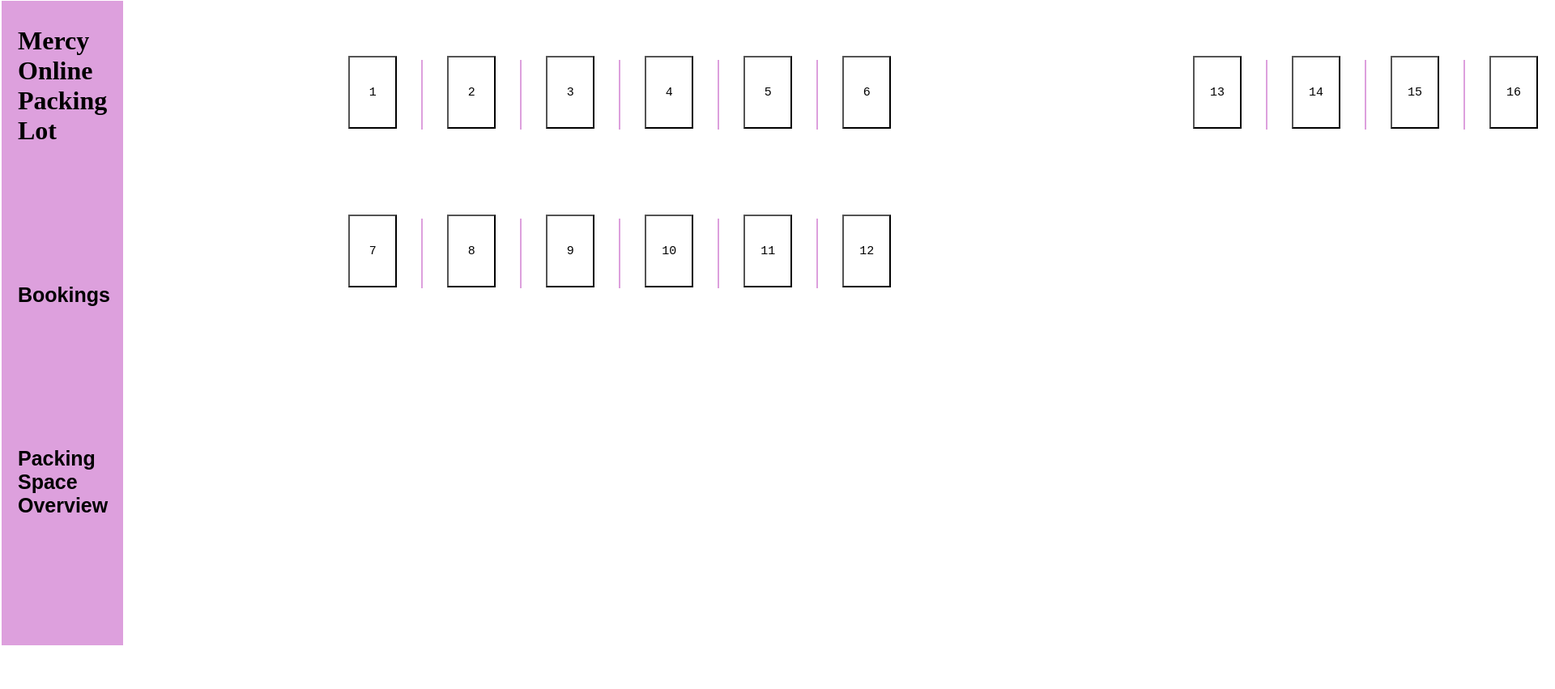
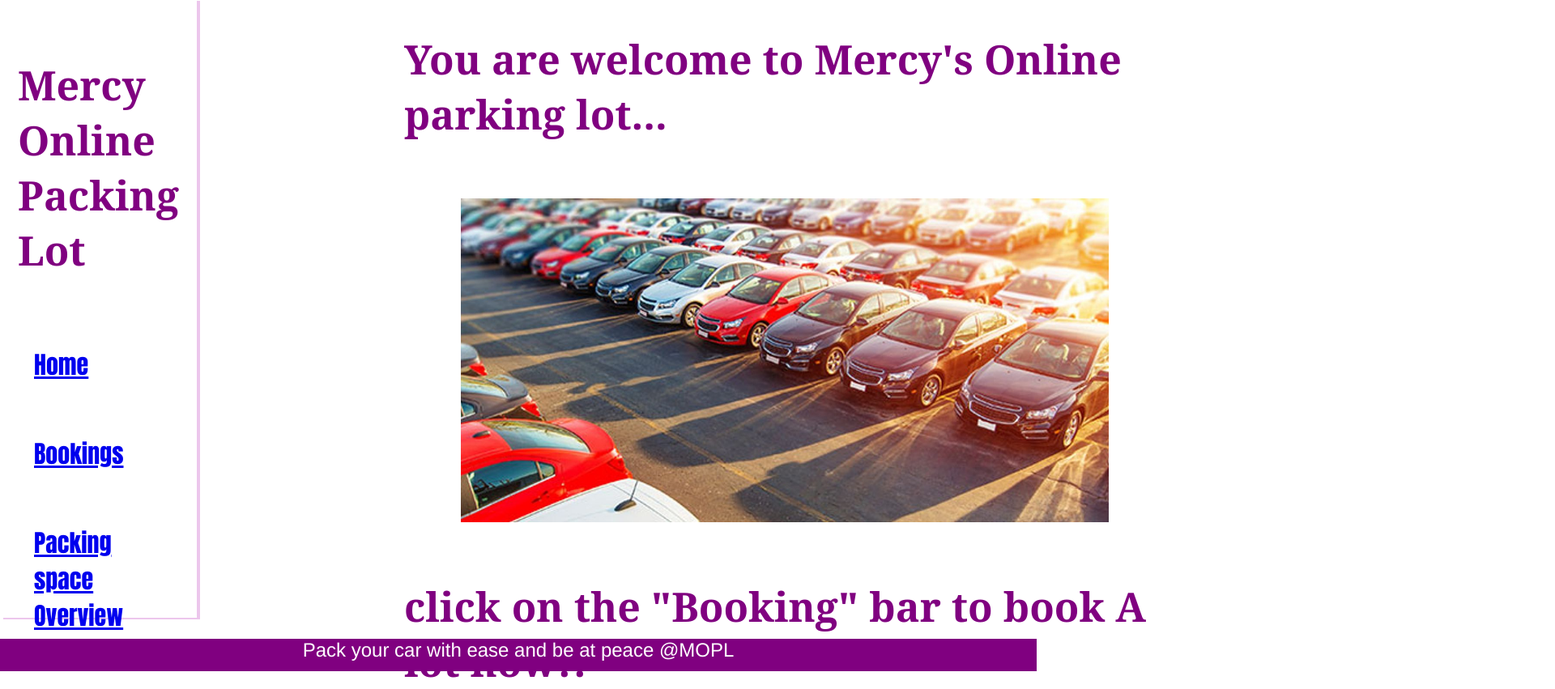
Before and after one commit to Charity10/Parking_lot, a plain HTML site: page index.html in a window 1280 px wide. Shown: the part 11-862 px from the top of the page at 81% size, 1920 px wide, since content can reach past the window. Before the commit the page ends 810 px from the top, so only its background shows below. Drawn offline with Linux system fonts and the light colour scheme.

Commit message:
Added Booking page

```diff
--- a/index.html
+++ b/index.html
@@ -7,67 +7,30 @@
     <link rel="stylesheet" href="styles.css">
 </head>
 <body>
-    <div class="parking-lot">
-        <div class="side-bar">
-            <h1>Mercy Online Packing Lot</h1>
-            <p id="bookings">Bookings</p>
-            <p id="space">Packing Space Overview</p>
-        </div>
+    <div class = "home-page">
 
-        <div class="lot"  >
-             <div class="lot-1" >
-                <div class="parking"  >
-                <button id = "btn" >1<br></button>
-                <p></p>
-                <button >2</button>
-                <p></p>
-                <button >3</button>
-                <p></p>
-                <button id="btn4">4</button>
-                <p></p>
-                <button id="btn5">5</button>
-                <p></p>
-                <button id="btn6">6</button>
-            </div>
-            <div class="parking" >
-                <button id="btn7">7</button>
-                <p></p>
-                <button id="btn8">8</button>
-                <p></p>
-                <button id="btn9">9</button>
-                <p></p>
-                <button id="btn10">10</button>
-                <p></p>
-                <button id="btn11">11</button>
-                <p></p>
-                <button id="btn12">12</button>
-            </div>
-        </div>
-        <div class="parking-1" >
-            <button id="btn13">13</button>
-            <p></p>
-            <button id="btn14">14</button>
-            <p></p>
-            <button id="btn15">15</button>
-            <p></p>
-            <button id="btn16">16</button>
-            <p></p>
-            <button>17</button>
-            <p></p>
-            <button id="btn18">18</button>
-            <p></p>
-            <button id="btn19">19</button>
-            <p></p>
-            <button id="btn20">20</button>
-        </div>
-        </div>
-
-        </div>
+    <aside class = "side-bar">
+        <h3>Mercy Online Packing Lot</h3>
+        <nav>
+            <a href="#" class="menu">Home</a>
+            <a href="bookings.html" class="menu">Bookings</a>
+            <a href="parking.html" class="menu">Packing space Overview</a>
+        </nav>
+    </aside>
 
 
+      <main class="home">
+        <h3>You are welcome to Mercy's Online parking lot...
+
+            <img src="./assets/cars.jpg" height="50%" left="50px" /><br>
+            click on the "Booking" bar to book A lot now!!
+        </h3>
+        </main>
     </div>
 
-
+   <footer>
+    Pack your car with ease and be at peace @MOPL
+   </footer>
 
 
 
--- a/index.js
+++ b/index.js
@@ -1,15 +1,18 @@
-const buttons = document.getElementById("btn")
+const buttons = document.getElementById('btn')
+const Book = document.getElementById("bookings")
 
 
 buttons.addEventListener('click', function() {
   if (buttons.innerHTML === "Booked"){
     buttons.innerHTML = "Free"
-    buttons.style.backgroundColor='white'
+    buttons.style.backgroundColor ='white'
     buttons.style.fontSize='18px'
+    window.alert('Have a nice drive... We hope to see you again')
   } else {
     buttons.innerHTML = "Booked"
     buttons.style.backgroundColor='purple';
     buttons.style.fontSize='10px'
+    window.alert("You've booked a space for 2hours")
 
   }
 })
--- a/styles.css
+++ b/styles.css
@@ -3,48 +3,87 @@ body{
     padding: 0 ;
 }
 
-.parking-lot {
+.parking-page {
     display: flex;
     height: 100%;
     gap: 20%;
 
 }
+.home-page {
+    display: flex;
+    height: 100%;
+    gap: 20%;
+}
+img{
+    margin: 50px;
+    padding: 20px;
+}
+h3 {
+    font-size: 50px;
+    font-family:Cambria, Cochin, Georgia, Times, 'Times New Roman', serif;
+    color: purple;
+}
+footer{
+    bottom: 100%;
+    width: 100%;
+    background: purple;
+    color:white;
+    height: 40px;
+    font-size: 24px;
+    font-family: 'Franklin Gothic Medium', 'Arial Narrow', Arial, sans-serif;
+    text-align: center;
 
+}
 .side-bar {
     display: grid;
     position: relative;
     grid-column: auto;
-    padding: 10px 20px;
+    padding: 20px;
     margin: 0;
+    margin-bottom: 30px;
     margin-top: 10px;
-    box-sizing: border-box;
+    box-shadow: 4px 2px rgb(236, 198, 236);
     border: 2px solid white;
-    background-color: plum;
-    width: 20%;
-    height: 100%;
+    background:white(239, 234, 234);
+    width: 25%;
+    height: 90%;
 
 }
 .parking {
+    display: grid;
+   margin-top: 30px;
+    border-color: antiquewhite;
+    height:17%;
+    justify-content: center;
+
+}
+
+.park-1 {
     display: flex;
    margin-top: 60px;
     border-color: antiquewhite;
     height:17% ;
     gap: 10px;
-
 }
-.parking-1 {
+.park-2 {
     display: flex;
-   margin-top: 60px;
+   margin-top: 20px;
     border-color: antiquewhite;
     height:17% ;
     gap: 10px;
-
+}
+.park-3 {
+    display: flex;
+   margin-top: 50px;
+    border-color: antiquewhite;
+    height:17% ;
+    gap: 10px;
 }
 
  p {
     width: 2px;
     background-color: plum;
-    gap: 30px;
+    gap: 10px;
     font-family: Arial, Helvetica, sans-serif;
     font-weight: bold;
     font-size: 25px;
@@ -67,6 +106,14 @@ button {
 
     /* display: none; */
 }
+
 button:hover {
     background: rgba(154, 37, 154, 0.062);
 }
+a {
+display: block;
+margin-top: 5px;
+padding: 30px 20px;
+font-size: 30px;
+font-family: Impact, Haettenschweiler, 'Arial Narrow Bold', sans-serif;
+}
```
Also changed, not shown: bookings.html (added, +72 -0 lines), assets/cars.jpg (added).
